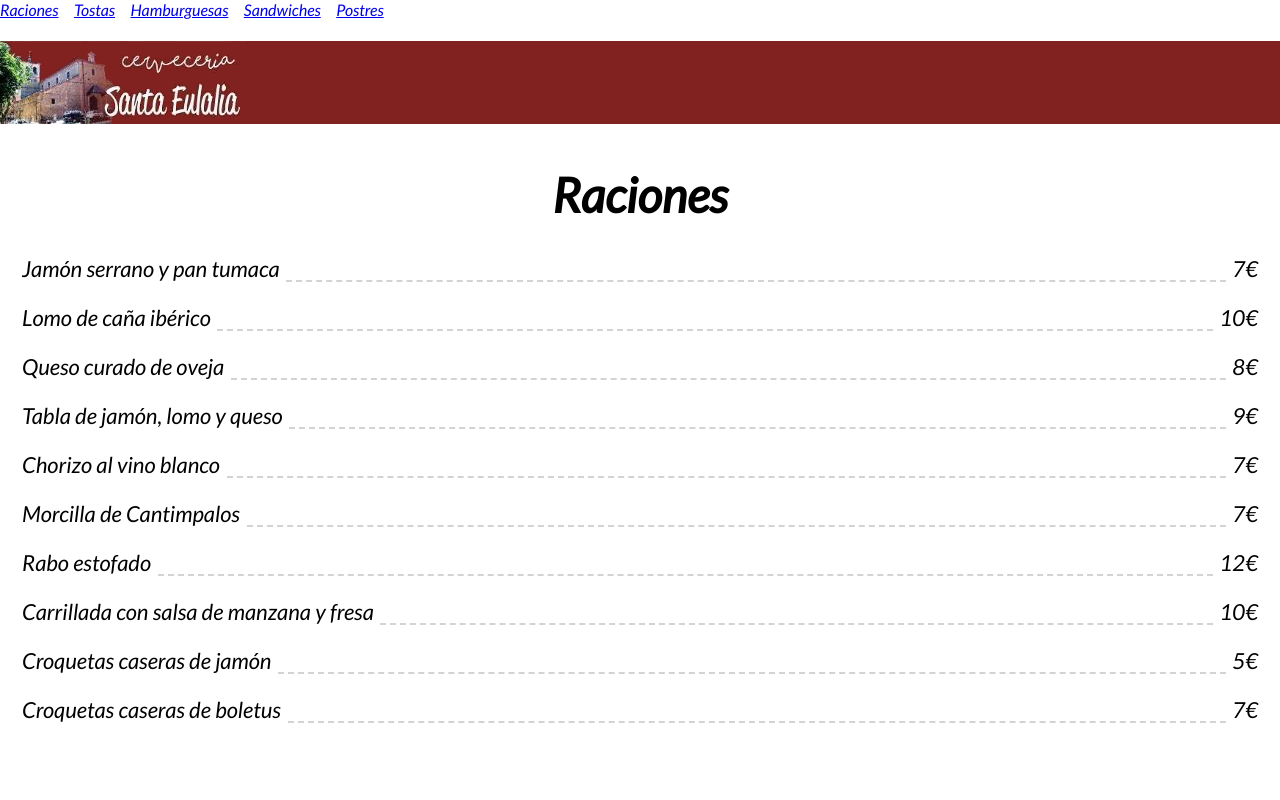
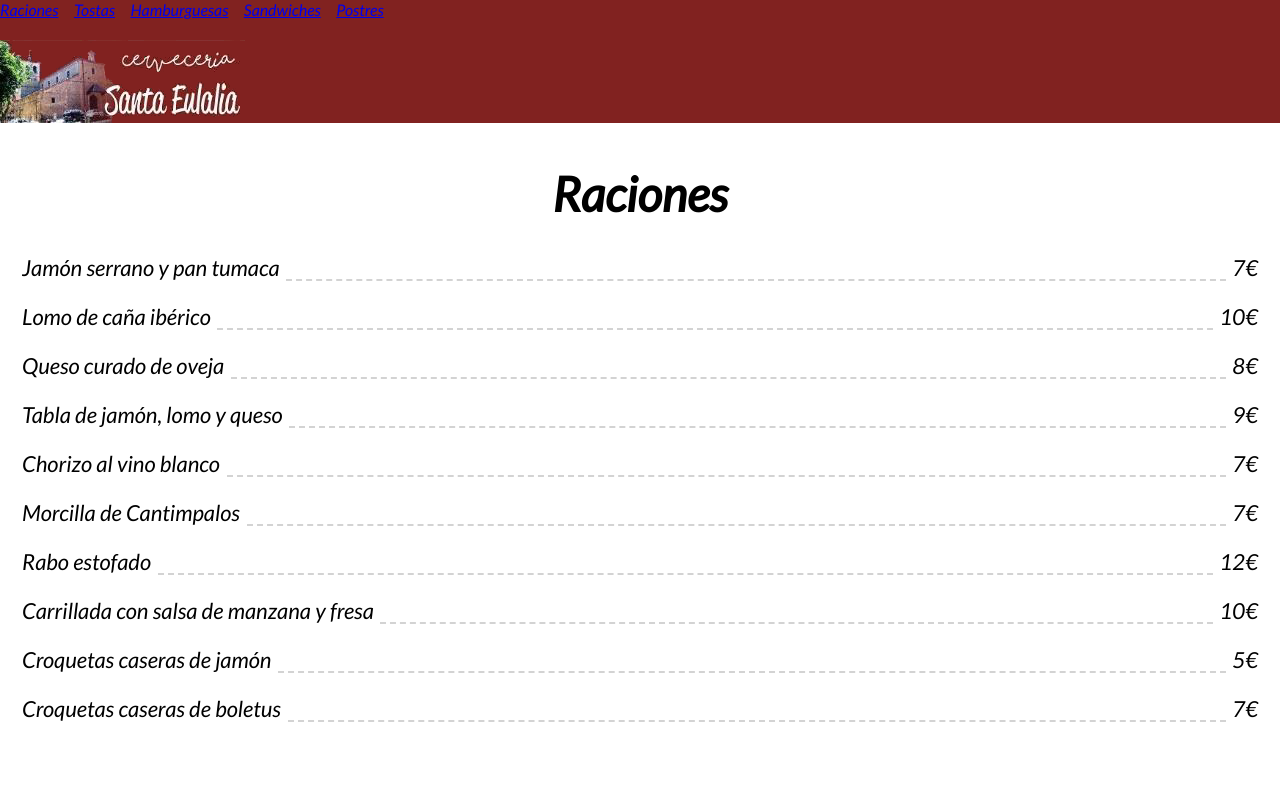
Before and after one commit to cerveceriasantaeulalia/carta, a plain HTML site: page index.html in a window 1280 px wide. Shown: the top 800 px of the page. Drawn offline with Linux system fonts and the light colour scheme.

Commit message:
Update style.css

```diff
--- a/style.css
+++ b/style.css
@@ -6,13 +6,13 @@ header {
   display: flex;
   margin: 0 0 2.6em 0;
   background-color: #812220;
-  margin-top: 41px;
+  margin-top: 40px;
 }
 
 #botonera {
 	font-family: "Lato", sans-serif;
 	font-style: italic;
-	background-color: #FFF;
+	background-color: #812220;
 	background-repeat: repeat-x;
 	overflow: hidden;
 	position: fixed;
@@ -21,7 +21,7 @@ header {
 	right: 0px;
 	left: 0px;
 	height: 40px;
-	width: 99.3%;
+	width: 100%;
 	margin-top: 0px;
 	border-radius: 0px;
 	padding: 0px;
```
